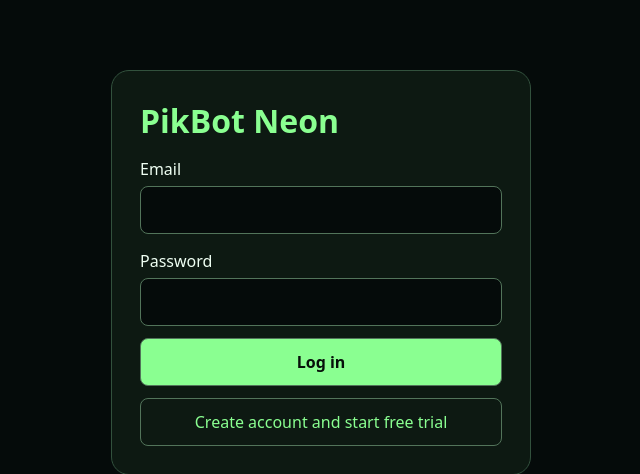
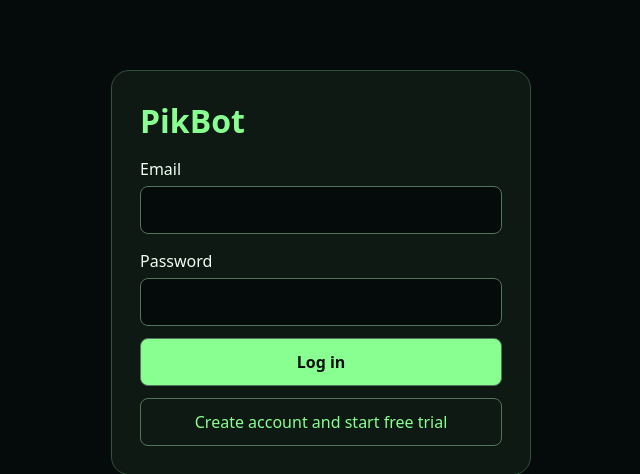
Before and after one commit to twinster22-cloud/PikBot., a Flask app: page /login in a window 1280 px wide. Shown: the part 128-602 px from the top of the page, without its empty margins (319-959 px from the left). Run offline with Flask 3, Linux system fonts and the light colour scheme; some libraries are stand-ins or nearby versions.

Commit message:
Use PikBot branding on the login screen

```diff
--- a/templates/login.html
+++ b/templates/login.html
@@ -6,13 +6,13 @@
 <meta name="theme-color" content="#050b0a">
 <link rel="manifest" href="/manifest.webmanifest">
 <link rel="apple-touch-icon" href="/apple-touch-icon.png">
-<title>Sign in | PikBot Neon</title>
+<title>Sign in | PikBot</title>
 <style>
 *{box-sizing:border-box}body{margin:0;min-height:100vh;display:grid;place-items:center;padding:20px;background:#050b0a;color:#effff3;font:16px system-ui}main{width:min(100%,420px);padding:28px;border:1px solid #32513d;border-radius:18px;background:#0d1912}h1{margin:0;color:#8aff91}p{line-height:1.45}label{display:block;margin-top:16px}input,button{width:100%;font:inherit;padding:12px;border:1px solid #52745a;border-radius:8px}input{margin-top:6px;background:#050b0a;color:white}button{margin-top:12px;background:#8aff91;color:#07100a;font-weight:700;cursor:pointer}a.signup{display:block;text-align:center;margin-top:12px;padding:12px;border:1px solid #52745a;border-radius:8px;color:#8aff91;text-decoration:none} [role=alert]{color:#ffb7ae}
 </style>
 </head>
 <body><main>
-<h1>PikBot Neon</h1>
+<h1>PikBot</h1>
 {% if error %}<p role="alert">{{ error }}</p>{% endif %}
 <form method="post">
 <input type="hidden" name="csrf" value="{{ csrf }}">
```
